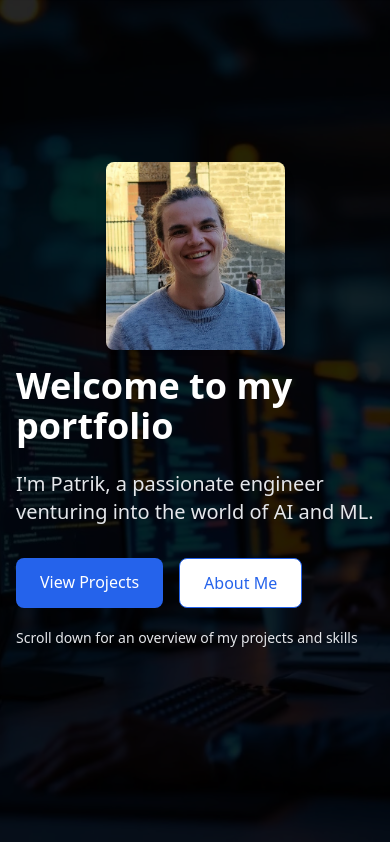
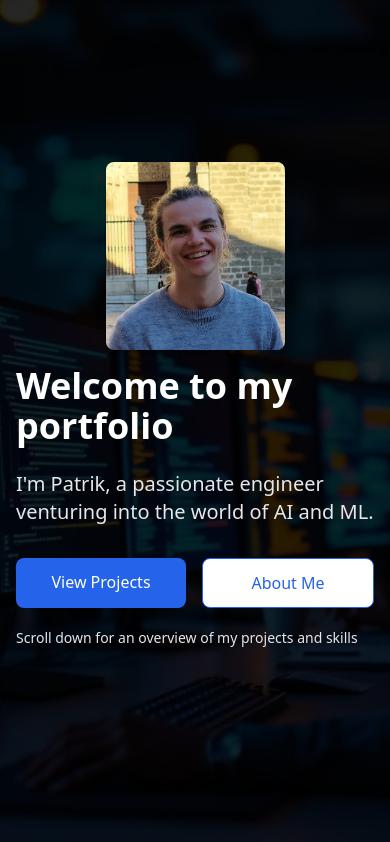
Before and after one commit to patriksn/portfolio, a Flask app: page / in a window 390 px wide. Shown: the part 65-907 px from the top of the page. Run offline with Flask 3, Linux system fonts and the light colour scheme; some libraries are stand-ins or nearby versions.

Commit message:
Minor button change home screen
Centered buttons for mobile devices

```diff
--- a/portfolio_page/templates/home.html
+++ b/portfolio_page/templates/home.html
@@ -29,11 +29,11 @@
             <p class="text-xl text-gray-200 mb-8 max-w-2xl fade-in">
                 I'm Patrik, a passionate engineer venturing into the world of AI and ML.
             </p>
-            <div class="flex space-x-4 fade-in">
-                <a href="#projects" class="bg-blue-600 text-white px-6 py-3 rounded-lg hover:bg-blue-800 transition-colors duration-200">
+            <div class="flex flex-row space-x-4 fade-in justify-center">
+                <a href="#projects" class="bg-blue-600 text-white px-6 py-3 rounded-lg hover:bg-blue-800 transition-colors duration-200 flex-1 text-center">
                     View Projects
                 </a>
-                <a href="{{ url_for('about') }}" class="bg-white text-blue-600 px-6 py-3 rounded-lg border border-blue-600 hover:bg-blue-150 transition-colors duration-200">
+                <a href="{{ url_for('about') }}" class="bg-white text-blue-600 px-6 py-3 rounded-lg border border-blue-600 hover:bg-blue-150 transition-colors duration-200 flex-1 text-center">
                     About Me
                 </a>
             </div>
```
